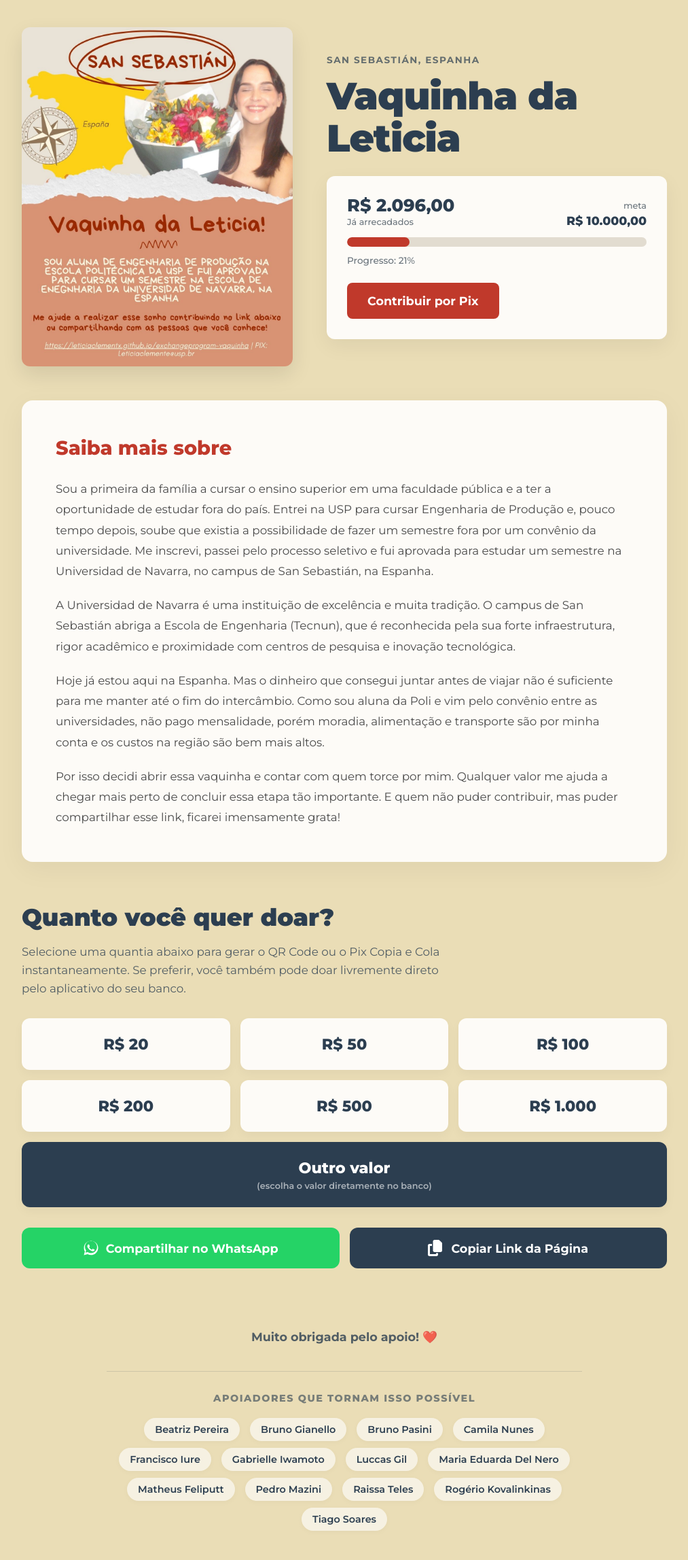
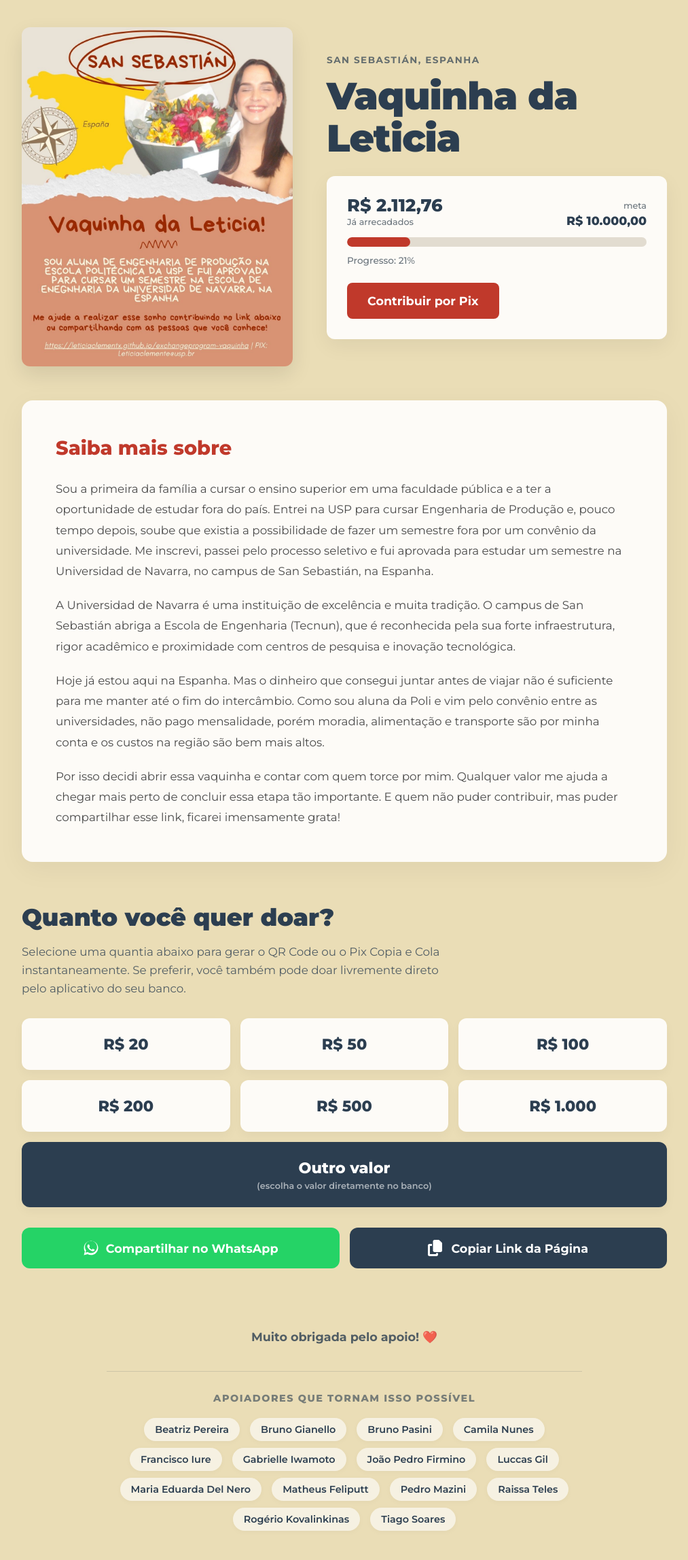
Before and after one commit to leticiaclementx/exchangeprogram-vaquinha, a plain HTML site: page index.html in a window 1280 px wide. Shown: the whole page at 68% size, without its empty margins (133-1146 px from the left). Drawn offline with Linux system fonts and the light colour scheme.

Commit message:
Update index.html

```diff
--- a/index.html
+++ b/index.html
@@ -131,7 +131,7 @@
         .progress-bar-fill {
             background: var(--primary);
             height: 100%;
-            width: 20.96%; /* Atualizado para R$ 2.096 de R$ 10.000 */
+            width: 21.13%; /* Atualizado para R$ 2.112,76 de R$ 10.000 */
             border-radius: 10px;
             transition: width 0.8s ease;
         }
@@ -525,7 +525,7 @@
                 <div class="progress-box">
                     <div class="progress-stats">
                         <div class="stats-left">
-                            R$ 2.096,00
+                            R$ 2.112,76
                             <span>Já arrecadados</span>
                         </div>
                         <div class="stats-right">
@@ -535,8 +535,8 @@
                     </div>
 
                     <div class="progress-bar-bg">
-                        <!-- Largura atualizada para 20.96% (R$ 2.096 de R$ 10.000) -->
-                        <div class="progress-bar-fill" style="width: 20.96%;"></div>
+                        <!-- Largura atualizada para 21.13% (R$ 2.112,76 de R$ 10.000) -->
+                        <div class="progress-bar-fill" style="width: 21.13%;"></div>
                     </div>
 
                     <div class="progress-text">Progresso: 21%</div>
@@ -644,6 +644,7 @@
             "Camila Nunes",
             "Francisco Iure",
             "Gabrielle Iwamoto",
+            "João Pedro Firmino",
             "Luccas Gil",
             "Matheus Feliputt",
             "Maria Eduarda Del Nero",
```
